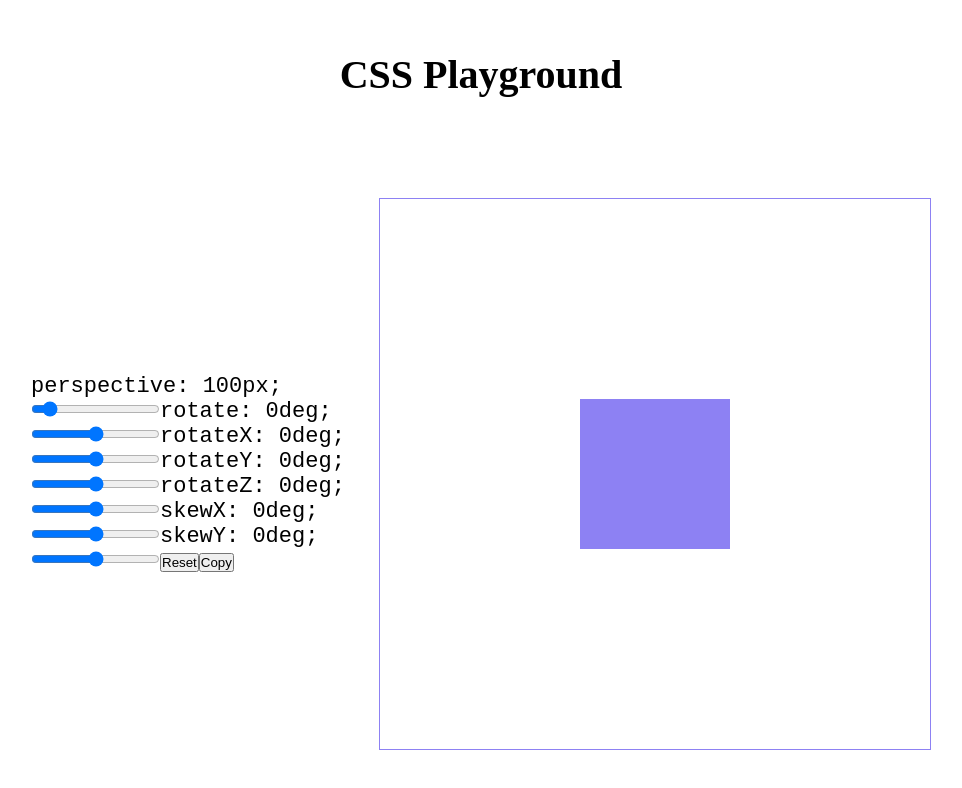
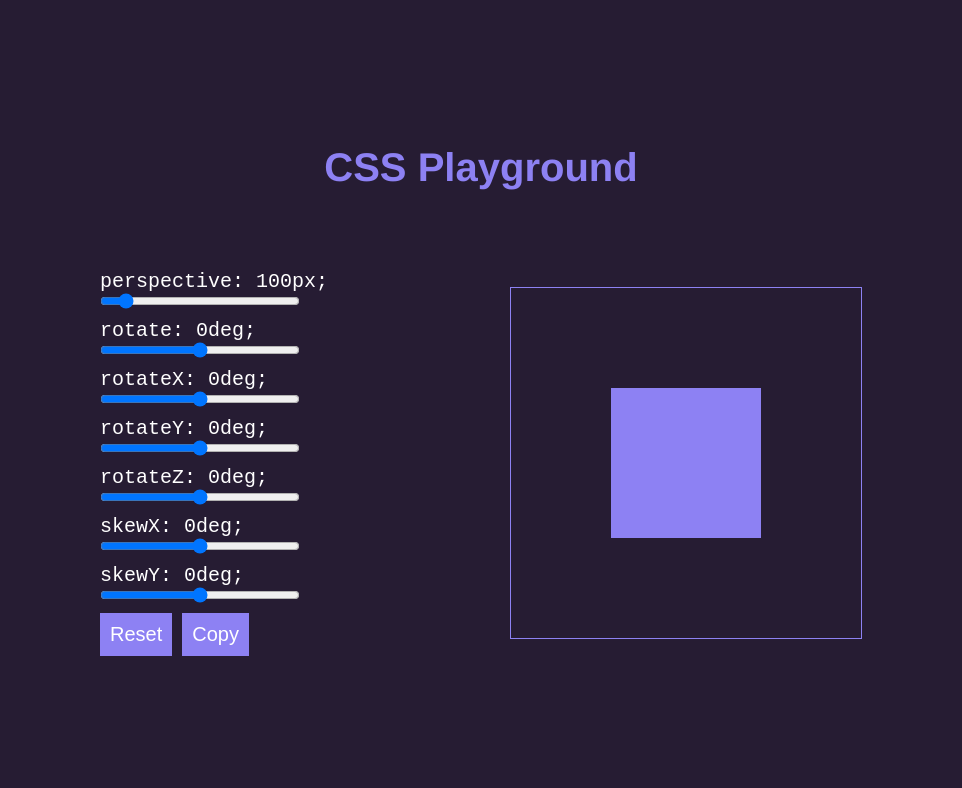
Before and after one commit to jatanassian/css-playground, a Vue app: page / in a window 1280 px wide. Shown: the top 788 px of the page, without its empty margins (159-1121 px from the left). Built offline with nearby package versions, Linux system fonts and the light colour scheme.

Commit message:
add rotate, copy and styling

```diff
--- a/src/App.vue
+++ b/src/App.vue
@@ -59,17 +59,20 @@ html {
 }
 
 body {
+  font-family: Helvetica;
+  background: #261c33;
+  height: 100%;
+  margin: 0;
   display: flex;
   align-items: center;
-  justify-content: center;
-  height: 100%;
-  margin: 0;
+  justify-content: center
 }
 
 h1 {
+  color: #8d81f3;
   text-align: center;
   font-size: 40px;
-  margin-bottom: 100px;
+  margin-bottom: 80px;
 }
 
 main {
@@ -79,6 +82,6 @@ main {
   max-width: 900px;
   margin: 0 auto;
   font-family: monospace, sans-serif;
-  font-size: 22px;
+  font-size: 20px;
 }
 </style>
--- a/src/components/Box.vue
+++ b/src/components/Box.vue
@@ -32,7 +32,8 @@ export default {
 
 <style>
 .box-container {
-  padding: 200px;
+  padding: 100px;
+  margin-left: 10px;
   border: 1px solid #8d81f3;
   overflow: hidden;
 }
--- a/src/components/Settings.vue
+++ b/src/components/Settings.vue
@@ -25,7 +25,7 @@
       <button type="button" @click="reset">
         Reset
       </button>
-      <button type="button">
+      <button type="button" @click="copy">
         Copy
       </button>
     </div>
@@ -52,17 +52,65 @@ export default {
     reset() {
       this.$emit('reset', {
         perspective: 100,
+        rotate: 0,
         rotateX: 0,
         rotateY: 0,
         rotateZ: 0,
         skewX: 0,
         skewY: 0
       })
+    },
+    copy() {
+      const el = document.createElement("textarea");
+
+      el.setAttribute("readonly", "");
+      el.style.position = "absolute";
+      el.style.left = "-9999px";
+      el.value = `transform:
+        perspective(${this.perspective}px)
+        rotate(${this.rotate}deg)
+        rotateX(${this.rotateX}deg)
+        rotateY(${this.rotateY}deg)
+        rotateZ(${this.rotateZ}deg)
+        skewX(${this.skewX}deg)
+        skewY(${this.skewY}deg)
+      `;
+
+      document.body.appendChild(el);
+
+      el.select();
+      document.execCommand("copy");
+      document.body.removeChild(el)
+
     }
   }
 }
 </script>
 
-<style>
+<style scoped>
+section {
+width: 400px;
+}
 
+label{
+  display: block;
+  color: #fff;
+}
+
+input[type="range"] {
+  display: block;
+  margin-bottom: 10px;
+  width: 200px;
+}
+
+button {
+  background-color: #8d81f3;
+  color: #fff;
+  display: inline-block;
+  font-size: 20px;
+  padding: 10px;
+  outline: none;
+  border: none;
+  margin-right: 10px;
+}
 </style>
```
